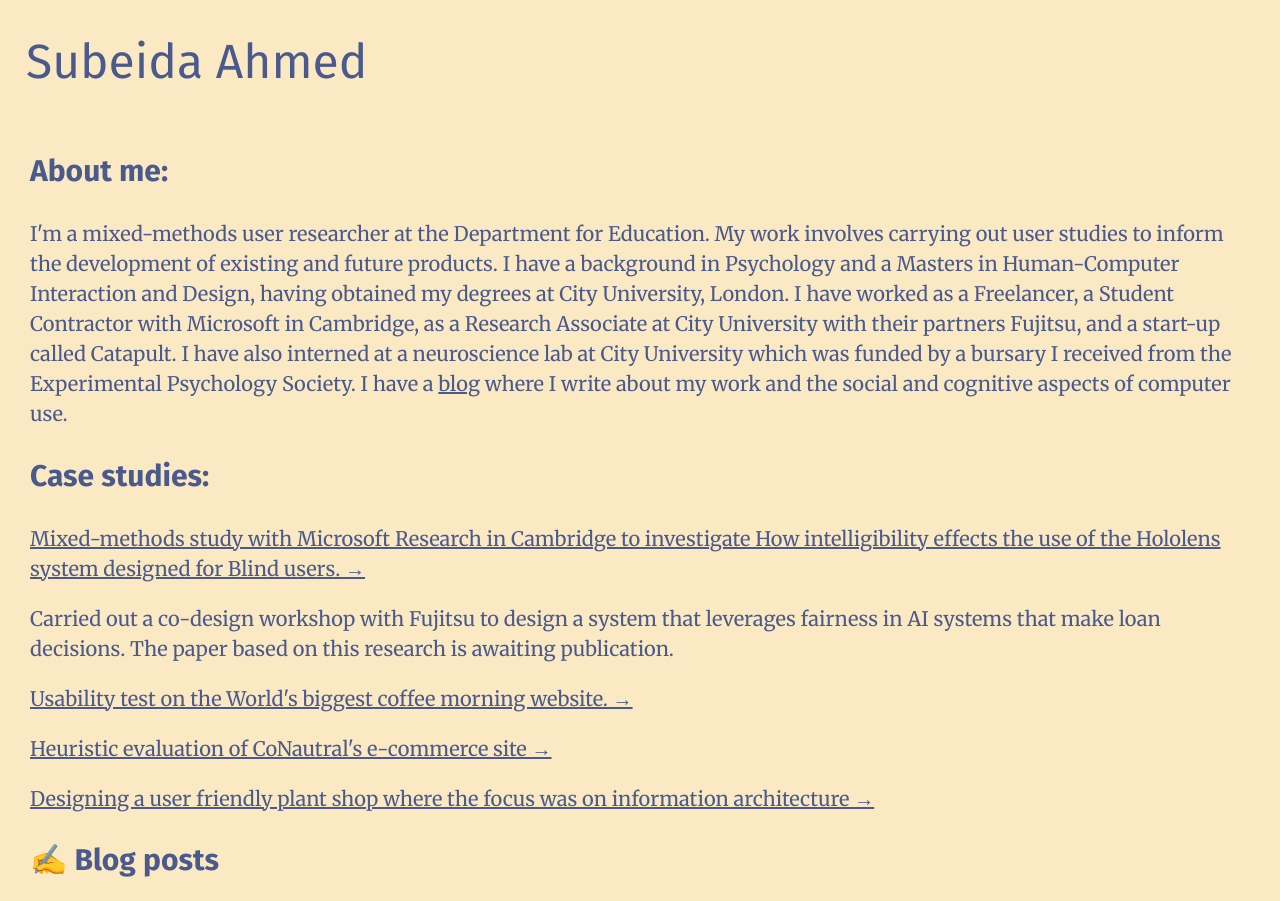
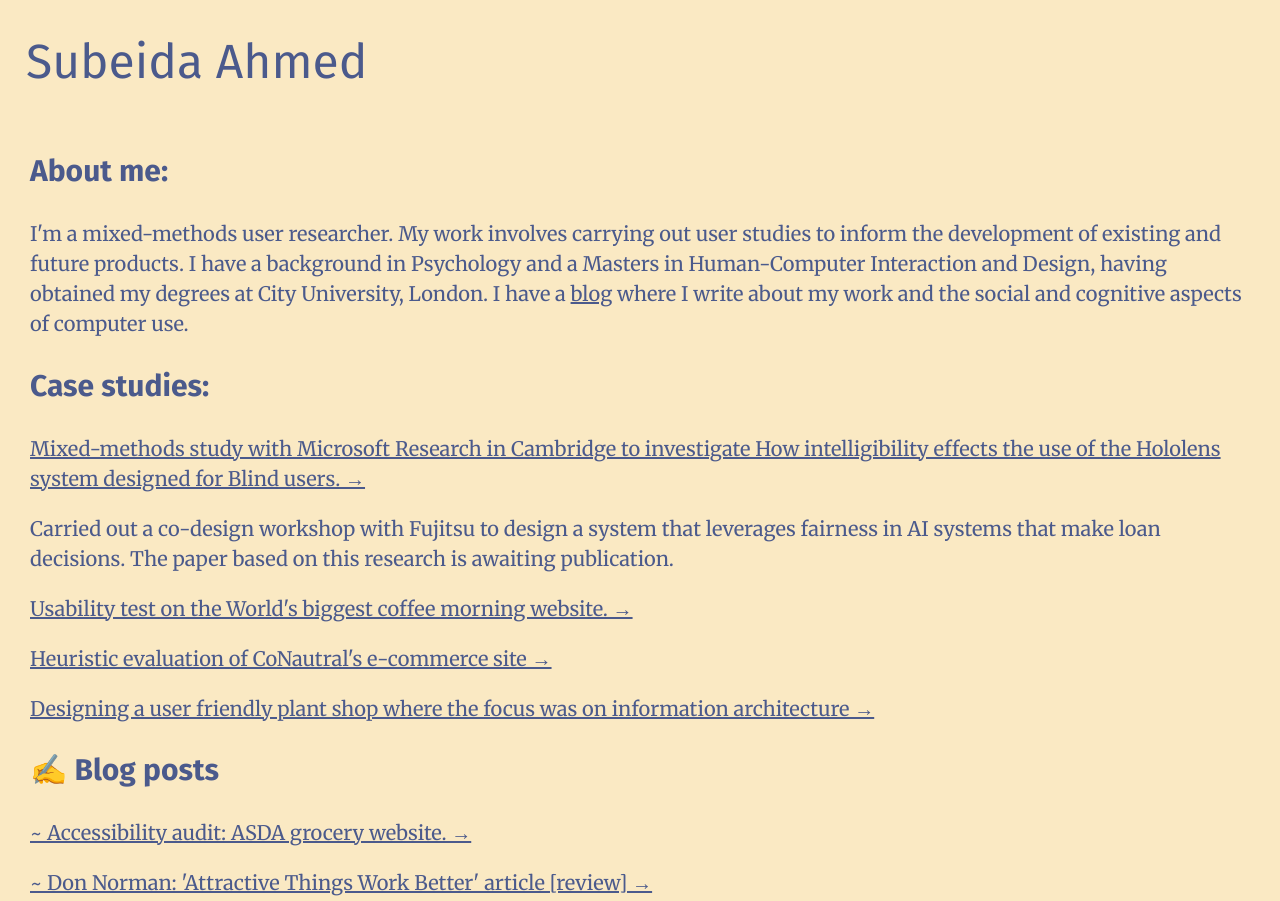
Before and after one commit to subeida91/subeida91.github.io, a website: page index.html in a window 1280 px wide. Shown: the top 901 px of the page. Drawn offline with Linux system fonts and the light colour scheme.

Commit message:
Update index.html

```diff
--- a/index.html
+++ b/index.html
@@ -21,7 +21,8 @@
 
   <section><h1>About me:</h1>
   <p>
-    I'm a mixed-methods user researcher at the Department for Education. My work involves carrying out user studies to inform the development of existing and future products. I have a background in Psychology and a Masters in Human-Computer Interaction and Design, having obtained my degrees at City University, London. I have worked as a Freelancer, a Student Contractor with Microsoft in Cambridge, as a Research Associate at City University with their partners Fujitsu, and a start-up called Catapult. I have also interned at a neuroscience lab at City University which was funded by a bursary I received from the Experimental Psychology Society. I have a <a href="https://blog.subeidaahmed.com/" target="_blank">blog</a> where I  write about my work and the social and cognitive aspects of computer use. </p>
+    I'm a mixed-methods user researcher. My work involves carrying out user studies to inform the development of existing and future products.
+    I have a background in Psychology and a Masters in Human-Computer Interaction and Design, having obtained my degrees at City University, London. I have a <a href="https://blog.subeidaahmed.com/" target="_blank">blog</a> where I  write about my work and the social and cognitive aspects of computer use. </p>
   </section>
 
 <section class="Projects">
```
